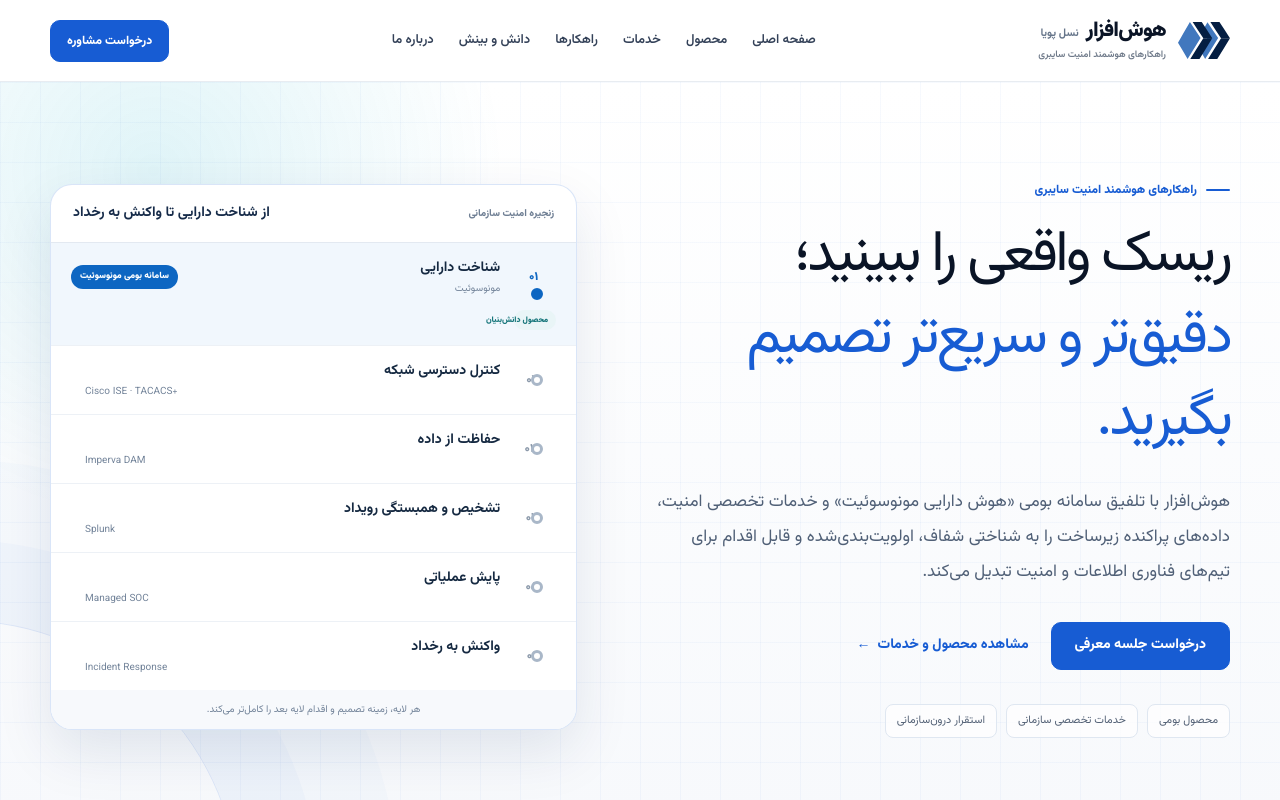
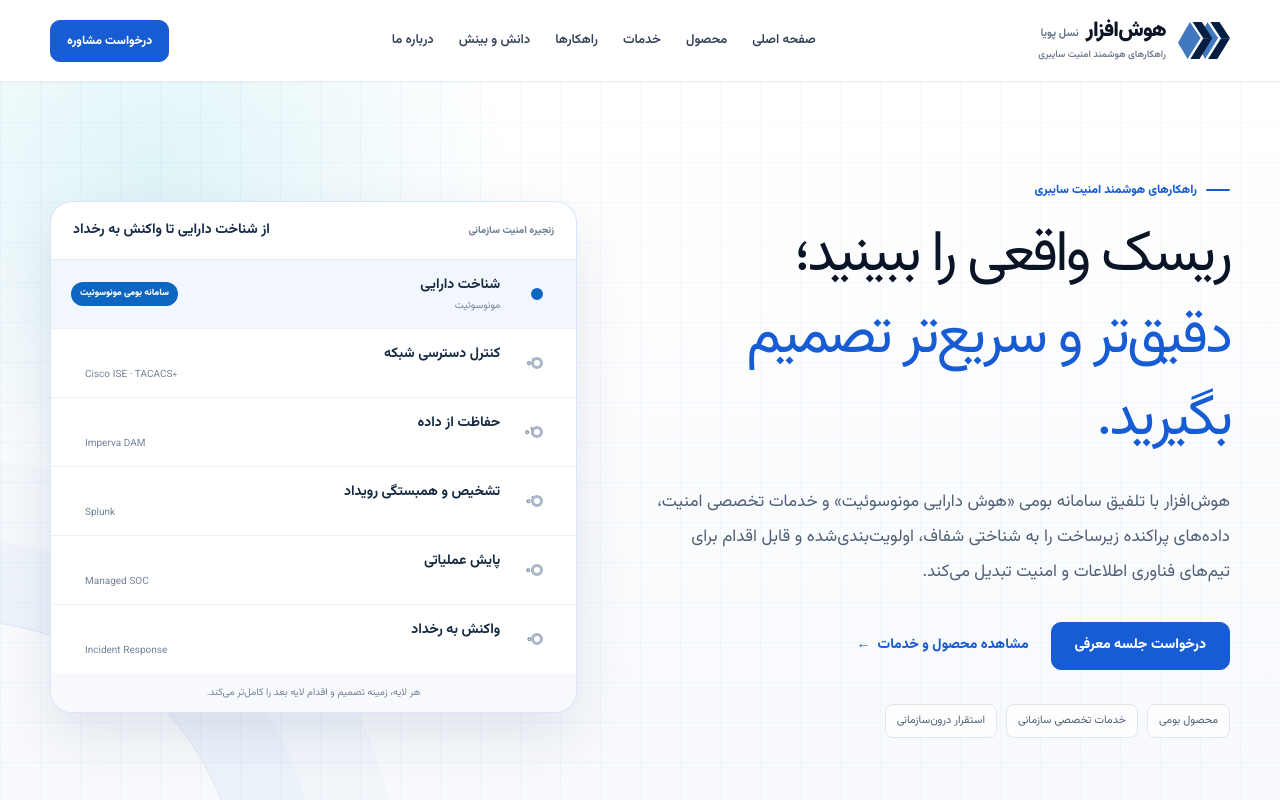
Before and after one commit to monaderi1/houshafzar-website, a Next.js app: page / in a window 1280 px wide. Shown: the top 800 px of the page. Built offline with nearby package versions, Linux system fonts and the light colour scheme.

Commit message:
refine security chain hierarchy

```diff
--- a/app/page.tsx
+++ b/app/page.tsx
@@ -9,7 +9,7 @@ const challenges = [
 ];
 
 const chain = [
-  ['۰۱', 'شناخت دارایی', 'مونوسوئیت', true],
+  ['', 'شناخت دارایی', 'مونوسوئیت', true],
   ['۰۲', 'کنترل دسترسی شبکه', 'Cisco ISE · TACACS+', false],
   ['۰۳', 'حفاظت از داده', 'Imperva DAM', false],
   ['۰۴', 'تشخیص و همبستگی رویداد', 'Splunk', false],
@@ -82,11 +82,10 @@ export default function HomePage() {
             <div className="security-chain-head"><span>زنجیره امنیت سازمانی</span><strong>از شناخت دارایی تا واکنش به رخداد</strong></div>
             <div className="security-chain-body">
               {chain.map(([n, title, value, own]) => (
-                <a key={n} href={own ? '#monosuite' : '#services'} className={`security-chain-row${own ? ' own' : ''}`}>
+                <a key={title} href={own ? '#monosuite' : '#services'} className={`security-chain-row${own ? ' own' : ''}`}>
                   <span className="security-chain-number">{n}</span>
                   <span className="security-chain-copy"><strong>{title}</strong><small dir={value.includes('Cisco') || value.includes('Imperva') || value.includes('Splunk') || value.includes('Managed') || value.includes('Incident') ? 'ltr' : undefined}>{value}</small></span>
                   {own && <span className="security-chain-badge">سامانه بومی مونوسوئیت</span>}
-                  {own && <span className="security-chain-kb">محصول دانش‌بنیان</span>}
                 </a>
               ))}
             </div>
```
